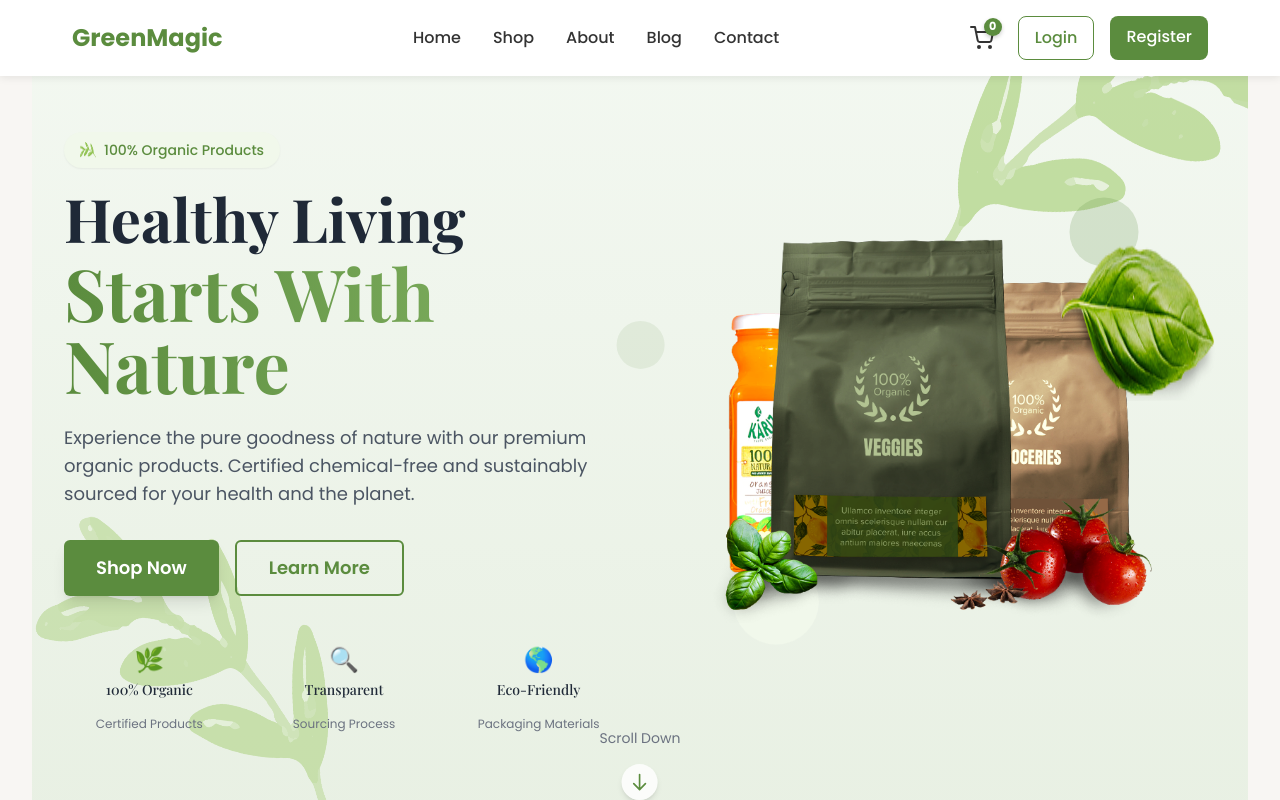
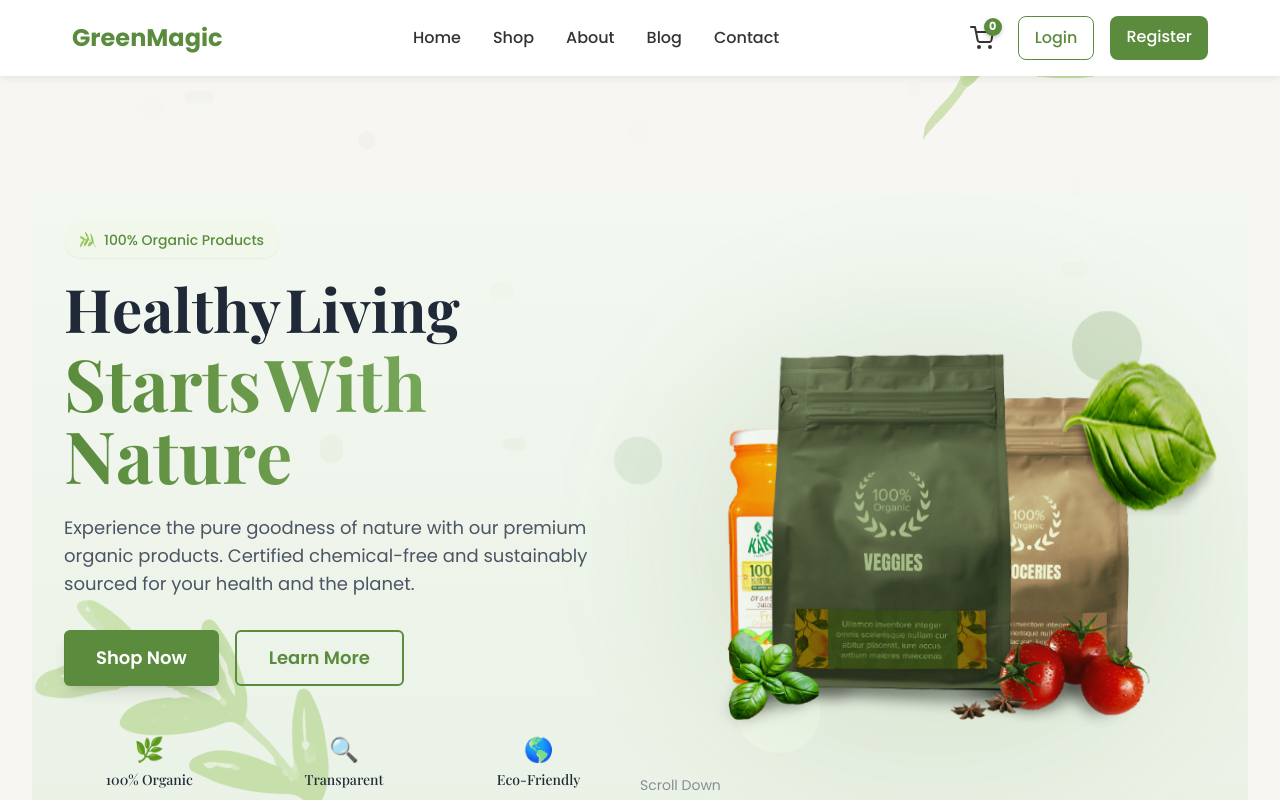
Before and after one commit to ajaySingh2615/panchamritam-website-main-v3, a React (Vite) app in the folder frontend/: page / in a window 1280 px wide. Built offline with nearby package versions, Linux system fonts and the light colour scheme; no server answers.

Commit message:
Add GSAP for animations and enhance Home page with new interactive components. Implement text reveal animations, parallax effects, and mouse position tracking for dynamic user engagement. Update layout and styling for improved visual appeal and performance.

```diff
--- a/frontend/package.json
+++ b/frontend/package.json
@@ -14,6 +14,7 @@
     "axios": "^1.8.4",
     "date-fns": "^4.1.0",
     "firebase": "^11.6.1",
+    "gsap": "^3.13.0",
     "lucide-react": "^0.507.0",
     "react": "^19.0.0",
     "react-datepicker": "^8.3.0",
--- a/frontend/src/pages/Home.jsx
+++ b/frontend/src/pages/Home.jsx
@@ -1,5 +1,5 @@
-import React, { useEffect, useRef } from 'react';
-import { motion, useScroll, useTransform, useSpring, useInView, AnimatePresence } from 'framer-motion';
+import React, { useEffect, useRef, useState } from 'react';
+import { motion, useScroll, useTransform, useSpring, useInView, AnimatePresence, useMotionValue, useMotionTemplate } from 'framer-motion';
 import { Link } from 'react-router-dom';
 
 // Import available images
@@ -229,10 +229,67 @@ const TestimonialCard = ({ image, name, content, rating, index, inView }) => {
   );
 };
 
+// Text reveal animation component
+const AnimatedText = ({ text, delay = 0, className, inView }) => {
+  return (
+    <span className={`inline-block ${className}`}>
+      {text.split(" ").map((word, wordIndex) => (
+        <span key={wordIndex} className="inline-block mr-1">
+          {word.split("").map((char, charIndex) => (
+            <motion.span
+              key={`${wordIndex}-${charIndex}`}
+              className="inline-block"
+              initial={{ opacity: 0, y: 20 }}
+              animate={inView ? { opacity: 1, y: 0 } : { opacity: 0, y: 20 }}
+              transition={{
+                duration: 0.4,
+                delay: delay + (wordIndex * 0.1) + (charIndex * 0.03),
+                ease: "easeOut"
+              }}
+            >
+              {char}
+            </motion.span>
+          ))}
+        </span>
+      ))}
+    </span>
+  );
+};
+
+// Parallax element component
+const ParallaxElement = ({ children, scrollYProgress, strength = 0.2, className }) => {
+  const y = useTransform(scrollYProgress, [0, 1], ["0%", `${strength * 100}%`]);
+
+  return (
+    <motion.div
+      style={{ y }}
+      className={className}
+    >
+      {children}
+    </motion.div>
+  );
+};
+
 const Home = () => {
   // Animation hooks for scroll sections
   const { scrollYProgress } = useScroll();
   const smoothY = useSpring(scrollYProgress, { damping: 15, mass: 0.1, stiffness: 100 });
+
+  // Mouse position state
+  const [mousePosition, setMousePosition] = useState({ x: 0, y: 0 });
+
+  // Handle mouse move for interactive elements
+  useEffect(() => {
+    const handleMouseMove = (e) => {
+      setMousePosition({
+        x: (e.clientX - window.innerWidth / 2) / 20,
+        y: (e.clientY - window.innerHeight / 2) / 20
+      });
+    };
+
+    window.addEventListener('mousemove', handleMouseMove);
+    return () => window.removeEventListener('mousemove', handleMouseMove);
+  }, []);
 
   // Create refs with useRef
   const heroRef = useRef(null);
@@ -256,6 +313,23 @@ const Home = () => {
 
   // Scroll indicator opacity animation
   const scrollIndicatorOpacity = useTransform(scrollYProgress, [0, 0.05], [1, 0]);
+
+  // Text reveal progress based on scroll
+  const textRevealProgress = useTransform(scrollYProgress, [0, 0.15], [0, 1]);
+  const textClipPath = useMotionTemplate`inset(0% 0% ${textRevealProgress.get() * 100}% 0%)`;
+
+  // Parallax transformations for different elements
+  const heroImageY = useTransform(scrollYProgress, [0, 0.3], ["0%", "30%"]);
+  const heroBackgroundY = useTransform(scrollYProgress, [0, 0.3], ["0%", "10%"]);
+  const heroContentY = useTransform(scrollYProgress, [0, 0.3], ["0%", "15%"]);
+
+  // 3D rotation effect based on scroll and mouse position
+  const heroRotateX = useTransform(scrollYProgress, [0, 0.3], [0, -5]);
+  const heroRotateY = useMotionValue(0);
+
+  useEffect(() => {
+    heroRotateY.set(mousePosition.x / 5);
+  }, [mousePosition.x, heroRotateY]);
 
   // Product data
   const products = [
@@ -308,15 +382,32 @@ const Home = () => {
     <div className="bg-[#f8f6f3] min-h-screen overflow-x-hidden">
       {/* Tesla-style full-screen scroll sections */}
       <div className="relative snap-y snap-mandatory h-screen overflow-y-auto overflow-x-hidden scroll-smooth">
-        {/* Hero Section - Redesigned */}
+        {/* Hero Section - Enhanced with scroll-based animations */}
         <section ref={heroRef} className="h-screen w-full relative flex flex-col justify-center items-center snap-start overflow-hidden">
-          {/* Background gradient */}
-          <div className="absolute inset-0 bg-gradient-to-b from-[#f3f8f1] to-[#e8f0e3] z-0"></div>
+          {/* Background gradient with parallax effect */}
+          <ParallaxElement
+            scrollYProgress={scrollYProgress}
+            strength={0.1}
+            className="absolute inset-0 z-0"
+          >
+            <motion.div
+              className="absolute inset-0 bg-gradient-to-b from-[#f3f8f1] to-[#e8f0e3]"
+              style={{ y: heroBackgroundY }}
+            ></motion.div>
+          </ParallaxElement>
 
-          {/* Animated decorative elements */}
+          {/* Animated decorative elements with parallax effect */}
+          <ParallaxElement
+            scrollYProgress={scrollYProgress}
+            strength={-0.2}
+            className="absolute -top-20 -right-20 w-96 h-96 opacity-50 pointer-events-none z-10"
+          >
             <motion.div
-            className="absolute -top-20 -right-20 w-96 h-96 opacity-50 pointer-events-none z-10"
-            animate={{ rotate: [0, 10, -5, 0] }}
+              animate={{
+                rotate: [0, 10, -5, 0],
+                x: mousePosition.x * -0.5,
+                y: mousePosition.y * -0.5
+              }}
               transition={{ duration: 20, repeat: Infinity, ease: "easeInOut" }}
             >
               <img
@@ -327,12 +418,19 @@ const Home = () => {
                 height="300"
               />
             </motion.div>
+          </ParallaxElement>
 
+          <ParallaxElement
+            scrollYProgress={scrollYProgress}
+            strength={0.3}
+            className="absolute bottom-0 left-0 w-80 h-80 opacity-40 pointer-events-none z-10"
+          >
             <motion.div
-            className="absolute bottom-0 left-0 w-80 h-80 opacity-40 pointer-events-none z-10"
               animate={{
                 y: [0, 15, 0],
-              rotate: [0, 5, 0]
+                rotate: [0, 5, 0],
+                x: mousePosition.x * 0.3,
+                y: mousePosition.y * 0.3
               }}
               transition={{ duration: 15, repeat: Infinity, ease: "easeInOut" }}
             >
@@ -344,20 +442,53 @@ const Home = () => {
                 height="300"
               />
             </motion.div>
+          </ParallaxElement>
+
+          {/* Animated particles background */}
+          <div className="absolute inset-0 z-5">
+            {[...Array(20)].map((_, i) => (
+              <motion.div
+                key={i}
+                className="absolute rounded-full bg-[#5B8C3E]/10"
+                initial={{
+                  x: Math.random() * window.innerWidth,
+                  y: Math.random() * window.innerHeight,
+                  scale: Math.random() * 0.5 + 0.5
+                }}
+                animate={{
+                  y: [null, Math.random() * -100, null],
+                  x: [null, Math.random() * 100 - 50, null]
+                }}
+                transition={{
+                  duration: 10 + Math.random() * 10,
+                  repeat: Infinity,
+                  ease: "easeInOut",
+                  delay: Math.random() * 5
+                }}
+                style={{
+                  width: `${Math.random() * 30 + 10}px`,
+                  height: `${Math.random() * 30 + 10}px`,
+                  opacity: Math.random() * 0.3 + 0.1
+                }}
+              />
+            ))}
+          </div>
 
           <div className="container mx-auto px-4 grid grid-cols-1 lg:grid-cols-2 gap-8 items-center h-full z-20">
-            {/* Left - Hero Content */}
+            {/* Left - Hero Content with scroll-based animations */}
             <motion.div
               className="text-left order-2 lg:order-1"
-              initial={{ opacity: 0, y: 50 }}
-              animate={heroInView ? { opacity: 1, y: 0 } : { opacity: 0, y: 50 }}
-              transition={{ duration: 0.8, delay: 0.2 }}
+              style={{ y: heroContentY }}
             >
               <motion.div
                 initial={{ opacity: 0, scale: 0.9 }}
                 animate={heroInView ? { opacity: 1, scale: 1 } : { opacity: 0, scale: 0.9 }}
                 transition={{ duration: 0.8, delay: 0.3 }}
                 className="inline-block bg-[#f1f8eb] px-4 py-2 rounded-full mb-5 shadow-sm"
+                style={{
+                  x: mousePosition.x * 0.1,
+                  y: mousePosition.y * 0.1
+                }}
               >
                 <span className="text-[#5B8C3E] font-medium text-sm flex items-center gap-2">
                   <img src={heroLogoLeaf} alt="" className="h-4 w-4" width="16" height="16" />
@@ -365,22 +496,37 @@ const Home = () => {
                 </span>
               </motion.div>
 
+              <motion.div className="overflow-hidden">
                 <motion.h1
-                initial={{ opacity: 0, y: 30 }}
-                animate={heroInView ? { opacity: 1, y: 0 } : { opacity: 0, y: 30 }}
-                transition={{ duration: 0.8, delay: 0.5 }}
                   className="text-4xl md:text-6xl font-bold mb-6 text-[#1F2937]"
+                  style={{
+                    x: mousePosition.x * 0.05,
+                    y: mousePosition.y * 0.05
+                  }}
                 >
-                <span className="block">Healthy Living</span>
-                <span className="block mt-2 text-5xl md:text-7xl text-transparent bg-clip-text bg-gradient-to-r from-[#5B8C3E] to-[#85b565]">
-                  Starts With Nature
-                </span>
+                  <AnimatedText
+                    text="Healthy Living"
+                    delay={0.5}
+                    inView={heroInView}
+                    className="block"
+                  />
+
+                  <motion.span
+                    className="block mt-2 text-5xl md:text-7xl text-transparent bg-clip-text bg-gradient-to-r from-[#5B8C3E] to-[#85b565]"
+                  >
+                    <AnimatedText
+                      text="Starts With Nature"
+                      delay={1}
+                      inView={heroInView}
+                    />
+                  </motion.span>
                 </motion.h1>
+              </motion.div>
 
               <motion.p
                 initial={{ opacity: 0 }}
                 animate={heroInView ? { opacity: 1 } : { opacity: 0 }}
-                transition={{ duration: 0.8, delay: 0.7 }}
+                transition={{ duration: 0.8, delay: 1.5 }}
                 className="text-lg text-[#4B5563] mb-8 max-w-xl"
               >
                 Experience the pure goodness of nature with our premium organic products.
@@ -390,30 +536,49 @@ const Home = () => {
               <motion.div
                 initial={{ opacity: 0, y: 20 }}
                 animate={heroInView ? { opacity: 1, y: 0 } : { opacity: 0, y: 20 }}
-                transition={{ duration: 0.5, delay: 0.9 }}
+                transition={{ duration: 0.5, delay: 1.8 }}
                 className="flex flex-wrap gap-4"
               >
                 <motion.button
-                  whileHover={{ scale: 1.05, boxShadow: "0 10px 25px -5px rgba(91, 140, 62, 0.4)" }}
+                  whileHover={{
+                    scale: 1.05,
+                    boxShadow: "0 10px 25px -5px rgba(91, 140, 62, 0.4)",
+                    x: 5,
+                  }}
                   whileTap={{ scale: 0.95 }}
-                  className="bg-[#5B8C3E] text-white px-8 py-3 rounded-md font-semibold text-lg shadow-lg hover:bg-[#4a7033] transition-colors"
+                  className="bg-[#5B8C3E] text-white px-8 py-3 rounded-md font-semibold text-lg shadow-lg hover:bg-[#4a7033] transition-colors relative overflow-hidden group"
                 >
-                  Shop Now
+                  <span className="relative z-10">Shop Now</span>
+                  <motion.span
+                    className="absolute inset-0 bg-[#4a7033] z-0"
+                    initial={{ x: "-100%" }}
+                    whileHover={{ x: 0 }}
+                    transition={{ duration: 0.3, ease: "easeOut" }}
+                  />
                 </motion.button>
 
                 <motion.button
-                  whileHover={{ scale: 1.05 }}
+                  whileHover={{
+                    scale: 1.05,
+                    x: 5
+                  }}
                   whileTap={{ scale: 0.95 }}
-                  className="border-2 border-[#5B8C3E] text-[#5B8C3E] px-8 py-3 rounded-md font-semibold text-lg hover:bg-[#f1f8eb] transition-colors"
+                  className="border-2 border-[#5B8C3E] text-[#5B8C3E] px-8 py-3 rounded-md font-semibold text-lg hover:bg-[#f1f8eb] transition-colors relative overflow-hidden group"
                 >
-                  Learn More
+                  <span className="relative z-10">Learn More</span>
+                  <motion.span
+                    className="absolute inset-0 bg-[#f1f8eb] z-0"
+                    initial={{ x: "-100%" }}
+                    whileHover={{ x: 0 }}
+                    transition={{ duration: 0.3, ease: "easeOut" }}
+                  />
                 </motion.button>
               </motion.div>
 
               <motion.div
                 initial={{ opacity: 0 }}
                 animate={heroInView ? { opacity: 1 } : { opacity: 0 }}
-                transition={{ duration: 0.8, delay: 1.1 }}
+                transition={{ duration: 0.8, delay: 2 }}
                 className="mt-12 grid grid-cols-3 gap-6"
               >
                 {[
@@ -425,8 +590,17 @@ const Home = () => {
                     key={index}
                     initial={{ opacity: 0, y: 20 }}
                     animate={heroInView ? { opacity: 1, y: 0 } : { opacity: 0, y: 20 }}
-                    transition={{ duration: 0.5, delay: 1.2 + (index * 0.1) }}
+                    transition={{ duration: 0.5, delay: 2.2 + (index * 0.1) }}
                     className="text-center"
+                    whileHover={{
+                      y: -5,
+                      scale: 1.05,
+                      transition: { duration: 0.2 }
+                    }}
+                    style={{
+                      x: mousePosition.x * (0.05 * (index + 1)),
+                      y: mousePosition.y * (0.05 * (index + 1)),
+                    }}
                   >
                     <div className="text-2xl mb-1">{item.icon}</div>
                     <h3 className="text-[#1F2937] font-medium text-sm">{item.title}</h3>
@@ -436,12 +610,19 @@ const Home = () => {
               </motion.div>
             </motion.div>
 
-            {/* Right - Hero Image */}
+            {/* Right - Hero Image with 3D effect */}
             <motion.div
               className="relative order-1 lg:order-2 flex justify-center items-center"
               initial={{ opacity: 0, scale: 0.8 }}
               animate={heroInView ? { opacity: 1, scale: 1 } : { opacity: 0, scale: 0.8 }}
               transition={{ duration: 1, delay: 0.3 }}
+              style={{
+                y: heroImageY,
+                rotateX: heroRotateX,
+                rotateY: heroRotateY,
+                transformPerspective: 1000,
+                transformStyle: "preserve-3d"
+              }}
             >
               <motion.div
                 className="relative z-10 max-w-md"
@@ -449,6 +630,14 @@ const Home = () => {
                   y: [0, -15, 0],
                 }}
                 transition={{ duration: 6, repeat: Infinity, ease: "easeInOut" }}
+                style={{
+                  x: mousePosition.x * -0.2,
+                  y: mousePosition.y * -0.2,
+                }}
+                whileHover={{
+                  scale: 1.05,
+                  transition: { duration: 0.3 }
+                }}
               >
                 <img
                   src={heroImage}
@@ -456,6 +645,24 @@ const Home = () => {
                   className="w-full h-auto"
                   width="600"
                   height="600"
+                />
+
+                {/* Interactive glow effect */}
+                <motion.div
+                  className="absolute inset-0 rounded-full bg-[#5B8C3E]/20 blur-3xl"
+                  animate={{
+                    scale: [1, 1.2, 1],
+                    opacity: [0.4, 0.7, 0.4]
+                  }}
+                  transition={{
+                    duration: 8,
+                    repeat: Infinity,
+                    ease: "easeInOut"
+                  }}
+                  style={{
+                    x: mousePosition.x * 0.5,
+                    y: mousePosition.y * 0.5,
+                  }}
                 />
               </motion.div>
 
@@ -467,6 +674,12 @@ const Home = () => {
                   y: [0, -10, 0, 10, 0],
                 }}
                 transition={{ duration: 10, repeat: Infinity, ease: "easeInOut" }}
+                style={{
+                  x: mousePosition.x * 0.3,
+                  y: mousePosition.y * 0.3,
+                  rotateY: mousePosition.x * 0.1,
+                  rotateX: mousePosition.y * 0.1,
+                }}
               >
                 <img
                   src={heroBasilLeaf}
@@ -477,7 +690,7 @@ const Home = () => {
                 />
               </motion.div>
 
-              {/* Floating circles decoration */}
+              {/* Floating circles decoration with mouse interaction */}
               <motion.div
                 className="absolute rounded-full w-20 h-20 bg-[#f1f8eb] -bottom-8 left-20 z-0"
                 animate={{
@@ -485,6 +698,10 @@ const Home = () => {
                   scale: [1, 1.1, 1]
                 }}
                 transition={{ duration: 8, repeat: Infinity, ease: "easeInOut" }}
+                style={{
+                  x: mousePosition.x * 0.2,
+                  y: mousePosition.y * 0.2,
+                }}
               />
 
               <motion.div
@@ -494,6 +711,10 @@ const Home = () => {
                   x: [0, 10, 0]
                 }}
                 transition={{ duration: 6, repeat: Infinity, ease: "easeInOut" }}
+                style={{
+                  x: mousePosition.x * -0.15,
+                  y: mousePosition.y * -0.15,
+                }}
               />
 
               <motion.div
@@ -502,18 +723,51 @@ const Home = () => {
                   scale: [1, 1.2, 1],
                 }}
                 transition={{ duration: 7, repeat: Infinity, ease: "easeInOut" }}
+                style={{
+                  x: mousePosition.x * 0.1,
+                  y: mousePosition.y * 0.1,
+                }}
               />
             </motion.div>
           </div>
 
-          {/* Scroll indicator */}
+          {/* Custom scroll progress indicator */}
+          <motion.div
+            className="fixed top-0 left-0 right-0 h-1 bg-[#5B8C3E] origin-left z-50"
+            style={{ scaleX: smoothY }}
+          />
+
+          {/* Scroll indicator with enhanced animation */}
           <motion.div
             className="absolute bottom-10 left-1/2 transform -translate-x-1/2 z-20 flex flex-col items-center"
-            style={{ opacity: scrollIndicatorOpacity }}
+            style={{
+              opacity: scrollIndicatorOpacity,
+              y: useTransform(scrollYProgress, [0, 0.1], [0, 50])
+            }}
           >
-            <span className="text-[#6B7280] text-sm mb-2">Scroll Down</span>
+            <motion.span
+              className="text-[#6B7280] text-sm mb-2"
+              animate={{
+                opacity: [0.5, 1, 0.5],
+                y: [0, -5, 0]
+              }}
+              transition={{
+                duration: 2,
+                repeat: Infinity,
+                ease: "easeInOut"
+              }}
+            >
+              Scroll Down
+            </motion.span>
             <motion.div
-              animate={{ y: [0, 10, 0] }}
+              animate={{
+                y: [0, 10, 0],
+                boxShadow: [
+                  "0 0 0 rgba(91, 140, 62, 0)",
+                  "0 0 15px rgba(91, 140, 62, 0.5)",
+                  "0 0 0 rgba(91, 140, 62, 0)"
+                ]
+              }}
               transition={{ duration: 1.5, repeat: Infinity, ease: "easeInOut" }}
               className="bg-white/80 rounded-full p-2 shadow-md"
             >
```
Also changed, not shown: 1 other file (tests, documents, lock files or other folders). Lines whose indentation alone changed are shown as unchanged.
